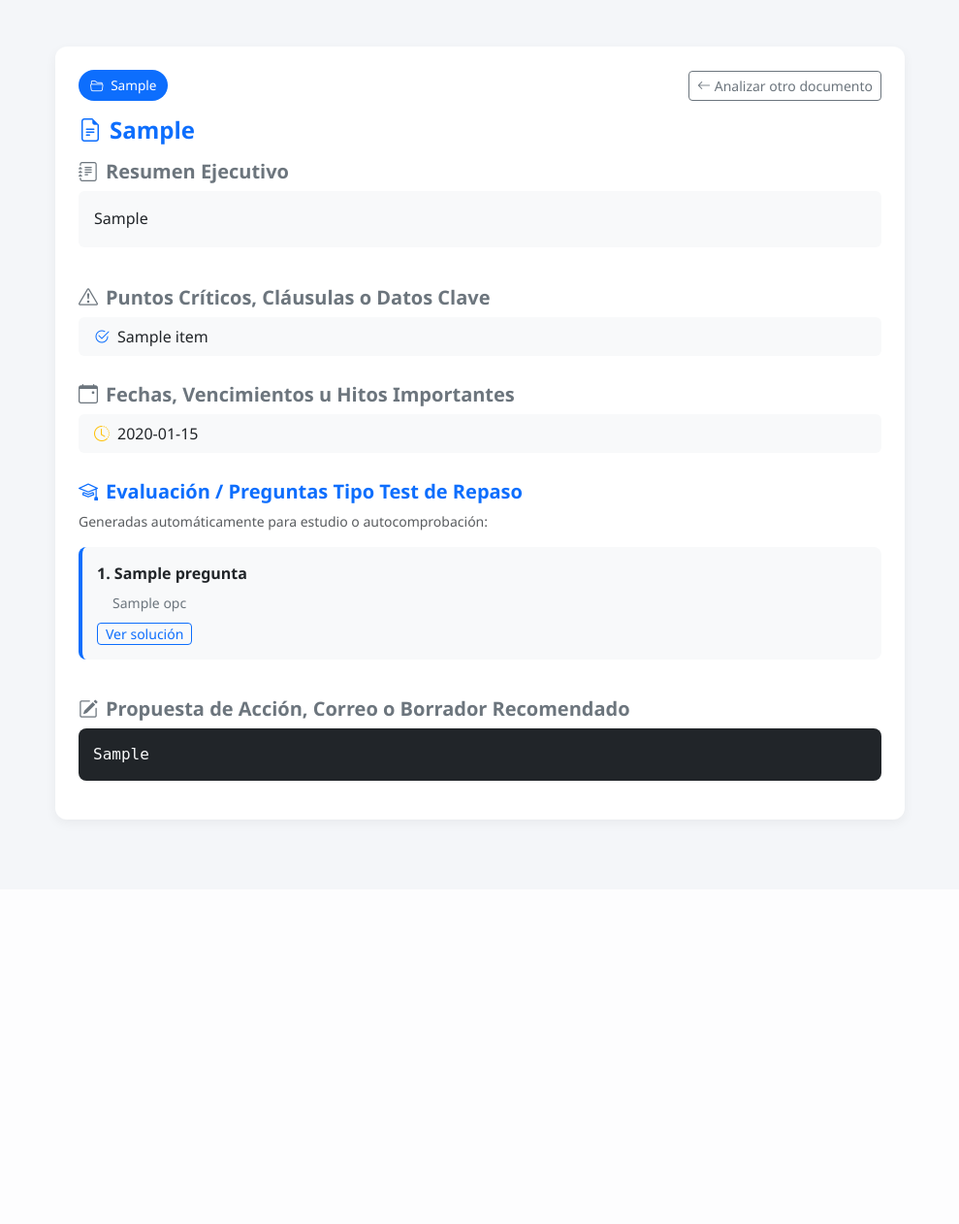
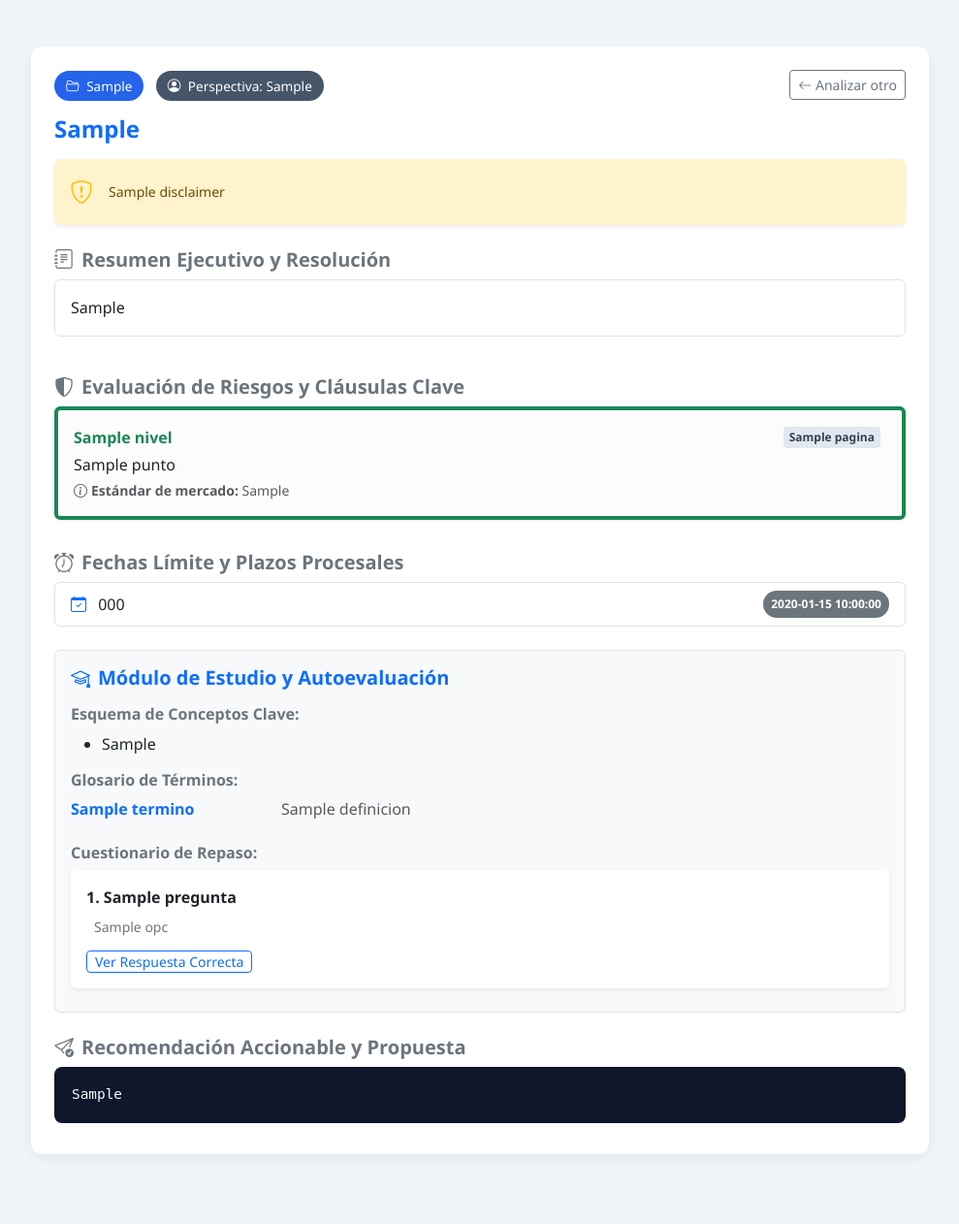
Before and after one commit to deltoroalejandro07-rgb/lexai-legal, a Flask app: template templates/resultado.html in a window 1280 px wide. Shown: the whole page at 97% size, without its empty margins (145-1134 px from the left). Before the commit the page ends 852 px from the top, so only its background shows below. Run offline with Flask 3, Linux system fonts and the light colour scheme; the template is opened without the code that fills it: most values are stand-ins (such as "Sample title", 1, 10 or a date in 2020).

Commit message:
Update resultado.html

```diff
--- a/templates/resultado.html
+++ b/templates/resultado.html
@@ -3,88 +3,142 @@
 <head>
     <meta charset="UTF-8">
     <meta name="viewport" content="width=device-width, initial-scale=1.0">
-    <title>Análisis Inteligente de Documento - LexAI Multi</title>
+    <title>Análisis LexAI 2.0</title>
     <link href="https://cdn.jsdelivr.net/npm/bootstrap@5.3.0/dist/css/bootstrap.min.css" rel="stylesheet">
     <link rel="stylesheet" href="https://cdn.jsdelivr.net/npm/bootstrap-icons@1.11.0/font/bootstrap-icons.css">
     <style>
-        body { background-color: #f4f6f9; font-family: 'Segoe UI', Tahoma, Geneva, Verdana, sans-serif; }
-        .card-custom { border-radius: 12px; border: none; box-shadow: 0 4px 12px rgba(0,0,0,0.05); }
-        .badge-cat { background-color: #0d6efd; color: white; padding: 6px 12px; border-radius: 20px; font-size: 0.85rem; }
-        .test-card { background-color: #f8f9fa; border-left: 4px solid #0d6efd; border-radius: 8px; padding: 15px; margin-bottom: 15px; }
-        .pre-box { background-color: #212529; color: #f8f9fa; padding: 15px; border-radius: 8px; font-family: monospace; white-space: pre-wrap; }
+        body { background-color: #f1f5f9; font-family: 'Segoe UI', system-ui, sans-serif; }
+        .card-custom { border-radius: 12px; border: none; box-shadow: 0 4px 15px rgba(0,0,0,0.06); }
+        .badge-cat { background-color: #2563eb; color: white; padding: 6px 12px; border-radius: 20px; font-size: 0.85rem; }
+        .badge-rol { background-color: #475569; color: white; padding: 6px 12px; border-radius: 20px; font-size: 0.85rem; }
+        .pre-box { background-color: #0f172a; color: #f8fafc; padding: 18px; border-radius: 8px; font-family: monospace; white-space: pre-wrap; font-size: 0.9rem; }
+        .page-tag { background-color: #e2e8f0; color: #334155; font-size: 0.75rem; font-weight: 700; padding: 2px 6px; border-radius: 4px; margin-right: 6px; }
     </style>
 </head>
 <body class="py-5">
-    <div class="container" style="max-width: 900px;">
+    <div class="container" style="max-width: 950px;">
 
         <div class="card card-custom p-4 mb-4">
-            <div class="d-flex justify-content-between align-items-center mb-3">
-                <span class="badge-cat"><i class="bi bi-folder2-open me-1"></i> {{ data.categoria_documento if data.categoria_documento else 'Documento' }}</span>
-                <a href="/" class="btn btn-outline-secondary btn-sm"><i class="bi bi-arrow-left"></i> Analizar otro documento</a>
+
+            <!-- Encabezado con Categoría y Rol -->
+            <div class="d-flex justify-content-between align-items-center mb-3 flex-wrap gap-2">
+                <div>
+                    <span class="badge-cat me-2"><i class="bi bi-folder2-open me-1"></i> {{ data.categoria_documento }}</span>
+                    <span class="badge-rol"><i class="bi bi-person-circle me-1"></i> Perspectiva: {{ data.rol_analizado }}</span>
+                </div>
+                <a href="/" class="btn btn-outline-secondary btn-sm"><i class="bi bi-arrow-left"></i> Analizar otro</a>
             </div>
 
-            <h2 class="h4 text-primary fw-bold mb-3"><i class="bi bi-file-earmark-text me-2"></i>{{ data.tipo_documento }}</h2>
+            <h2 class="h4 text-primary fw-bold mb-3">{{ data.tipo_documento }}</h2>
+
+            <!-- Disclaimer Legal / Médico (si existe) -->
+            {% if data.disclaimer %}
+            <div class="alert alert-warning border-0 shadow-sm d-flex align-items-center mb-4" role="alert">
+                <i class="bi bi-shield-exclamation fs-4 me-3 text-warning"></i>
+                <div class="small">{{ data.disclaimer }}</div>
+            </div>
+            {% endif %}
 
             <!-- Resumen Ejecutivo -->
             <div class="mb-4">
-                <h5 class="fw-bold text-secondary"><i class="bi bi-journal-text me-2"></i>Resumen Ejecutivo</h5>
-                <p class="text-dark bg-light p-3 rounded" style="line-height: 1.6;">{{ data.resumen_ejecutivo }}</p>
+                <h5 class="fw-bold text-secondary"><i class="bi bi-journal-text me-2"></i>Resumen Ejecutivo y Resolución</h5>
+                <p class="text-dark bg-white p-3 rounded border" style="line-height: 1.6;">{{ data.resumen_ejecutivo }}</p>
             </div>
 
-            <!-- Puntos Críticos o Datos Clave -->
+            <!-- Matriz de Puntuación de Riesgo Visual -->
             <div class="mb-4">
-                <h5 class="fw-bold text-secondary"><i class="bi bi-exclamation-triangle me-2"></i>Puntos Críticos, Cláusulas o Datos Clave</h5>
-                <ul class="list-group list-group-flush">
-                    {% for item in data.puntos_criticos_o_riesgos %}
-                        <li class="list-group-item bg-light mb-1 rounded"><i class="bi bi-check2-circle text-primary me-2"></i>{{ item }}</li>
+                <h5 class="fw-bold text-secondary"><i class="bi bi-shield-shaded me-2"></i>Evaluación de Riesgos y Cláusulas Clave</h5>
+                <div class="list-group">
+                    {% for item in data.puntos_criticos_con_riesgo %}
+                        <div class="list-group-item list-group-item-action p-3 mb-2 rounded border-start border-4
+                            {% if 'CRÍTICO' in item.nivel %}border-danger bg-light-subtle{% elif 'REVISAR' in item.nivel %}border-warning bg-light-subtle{% else %}border-success bg-light-subtle{% endif %}">
+                            <div class="d-flex justify-content-between align-items-center mb-1">
+                                <span class="fw-bold {% if 'CRÍTICO' in item.nivel %}text-danger{% elif 'REVISAR' in item.nivel %}text-warning-emphasis{% else %}text-success{% endif %}">
+                                    {{ item.nivel }}
+                                </span>
+                                {% if item.pagina %}<span class="page-tag">{{ item.pagina }}</span>{% endif %}
+                            </div>
+                            <p class="mb-1 text-dark fw-medium">{{ item.punto }}</p>
+                            {% if item.contraste_estandar %}
+                                <small class="text-muted d-block mt-1"><i class="bi bi-info-circle me-1"></i><strong>Estándar de mercado:</strong> {{ item.contraste_estandar }}</small>
+                            {% endif %}
+                        </div>
+                    {% endfor %}
+                </div>
+            </div>
+
+            <!-- Fechas y Plazos Urgentes -->
+            {% if data.fechas_y_plazos_urgentes %}
+            <div class="mb-4">
+                <h5 class="fw-bold text-secondary"><i class="bi bi-alarm me-2"></i>Fechas Límite y Plazos Procesales</h5>
+                <ul class="list-group">
+                    {% for f in data.fechas_y_plazos_urgentes %}
+                        <li class="list-group-item d-flex justify-content-between align-items-center">
+                            <div>
+                                <i class="bi bi-calendar-check text-primary me-2"></i>
+                                <span>{{ f.concepto }}</span>
+                            </div>
+                            <span class="badge {% if f.es_urgente %}bg-danger{% else %}bg-secondary{% endif %} rounded-pill p-2">{{ f.fecha }}</span>
+                        </li>
                     {% endfor %}
                 </ul>
             </div>
+            {% endif %}
 
-            <!-- Fechas / Vencimientos / Hitos -->
-            <div class="mb-4">
-                <h5 class="fw-bold text-secondary"><i class="bi bi-calendar-event me-2"></i>Fechas, Vencimientos u Hitos Importantes</h5>
-                <ul class="list-group list-group-flush">
-                    {% for fecha in data.fechas_y_plazos_clave %}
-                        <li class="list-group-item bg-light mb-1 rounded"><i class="bi bi-clock-history text-warning me-2"></i>{{ fecha }}</li>
+            <!-- MÓDULO EXCLUSIVO DE EDUCACIÓN -->
+            {% if data.modulo_educacion and (data.modulo_educacion.preguntas_tipo_test|length > 0 or data.modulo_educacion.glosario|length > 0) %}
+            <div class="p-3 bg-light rounded border mb-4">
+                <h5 class="fw-bold text-primary"><i class="bi bi-mortarboard me-2"></i>Módulo de Estudio y Autoevaluación</h5>
+
+                {% if data.modulo_educacion.resumen_esquematico %}
+                    <h6 class="fw-bold mt-3 text-secondary">Esquema de Conceptos Clave:</h6>
+                    <ul>
+                        {% for pt in data.modulo_educacion.resumen_esquematico %}
+                            <li>{{ pt }}</li>
                         {% endfor %}
                     </ul>
-            </div>
+                {% endif %}
 
-            <!-- Módulo Didáctico: Preguntas Tipo Test (si existen) -->
-            {% if data.preguntas_tipo_test and data.preguntas_tipo_test|length > 0 %}
-            <div class="mb-4">
-                <h5 class="fw-bold text-primary"><i class="bi bi-mortarboard me-2"></i>Evaluación / Preguntas Tipo Test de Repaso</h5>
-                <p class="text-muted small">Generadas automáticamente para estudio o autocomprobación:</p>
+                {% if data.modulo_educacion.glosario %}
+                    <h6 class="fw-bold mt-3 text-secondary">Glosario de Términos:</h6>
+                    <dl class="row">
+                        {% for g in data.modulo_educacion.glosario %}
+                            <dt class="col-sm-3 text-primary">{{ g.termino }}</dt>
+                            <dd class="col-sm-9 text-muted">{{ g.definicion }}</dd>
+                        {% endfor %}
+                    </dl>
+                {% endif %}
 
-                {% for q in data.preguntas_tipo_test %}
-                <div class="test-card">
+                {% if data.modulo_educacion.preguntas_tipo_test %}
+                    <h6 class="fw-bold mt-3 text-secondary">Cuestionario de Repaso:</h6>
+                    {% for q in data.modulo_educacion.preguntas_tipo_test %}
+                        <div class="card p-3 mb-2 border-0 shadow-sm">
                             <p class="fw-bold mb-2">{{ loop.index }}. {{ q.pregunta }}</p>
-                    <ul class="list-unstyled ms-3 mb-2">
+                            <ul class="list-unstyled mb-2 ms-2">
                                 {% for opc in q.opciones %}
-                            <li class="text-secondary small mb-1">{{ opc }}</li>
+                                    <li class="small text-secondary mb-1">{{ opc }}</li>
                                 {% endfor %}
                             </ul>
-                    <details class="mt-2">
-                        <summary class="btn btn-sm btn-outline-primary py-0 text-decoration-none">Ver solución</summary>
-                        <div class="mt-2 p-2 bg-white rounded border small">
-                            <strong class="text-success">Respuesta: {{ q.respuesta_correcta }}</strong>
+                            <details>
+                                <summary class="btn btn-sm btn-outline-primary py-0">Ver Respuesta Correcta</summary>
+                                <div class="p-2 mt-2 bg-light rounded border small">
+                                    <strong class="text-success">{{ q.respuesta_correcta }}</strong>
                                     <p class="mb-0 text-muted mt-1">{{ q.explicacion }}</p>
                                 </div>
                             </details>
                         </div>
                     {% endfor %}
+                {% endif %}
             </div>
             {% endif %}
 
-            <!-- Borrador / Acción Recomendada -->
-            <div class="mb-3">
-                <h5 class="fw-bold text-secondary"><i class="bi bi-pencil-square me-2"></i>Propuesta de Acción, Correo o Borrador Recomendado</h5>
-                <div class="pre-box">{{ data.accion_o_borrador_recomendado }}</div>
+            <!-- Salida Accionable -->
+            <div class="mb-2">
+                <h5 class="fw-bold text-secondary"><i class="bi bi-send-check me-2"></i>Recomendación Accionable y Propuesta</h5>
+                <div class="pre-box">{{ data.salida_accionable }}</div>
             </div>
 
         </div>
-
     </div>
 </body>
 </html>
```
Lines whose indentation alone changed are shown as unchanged.
